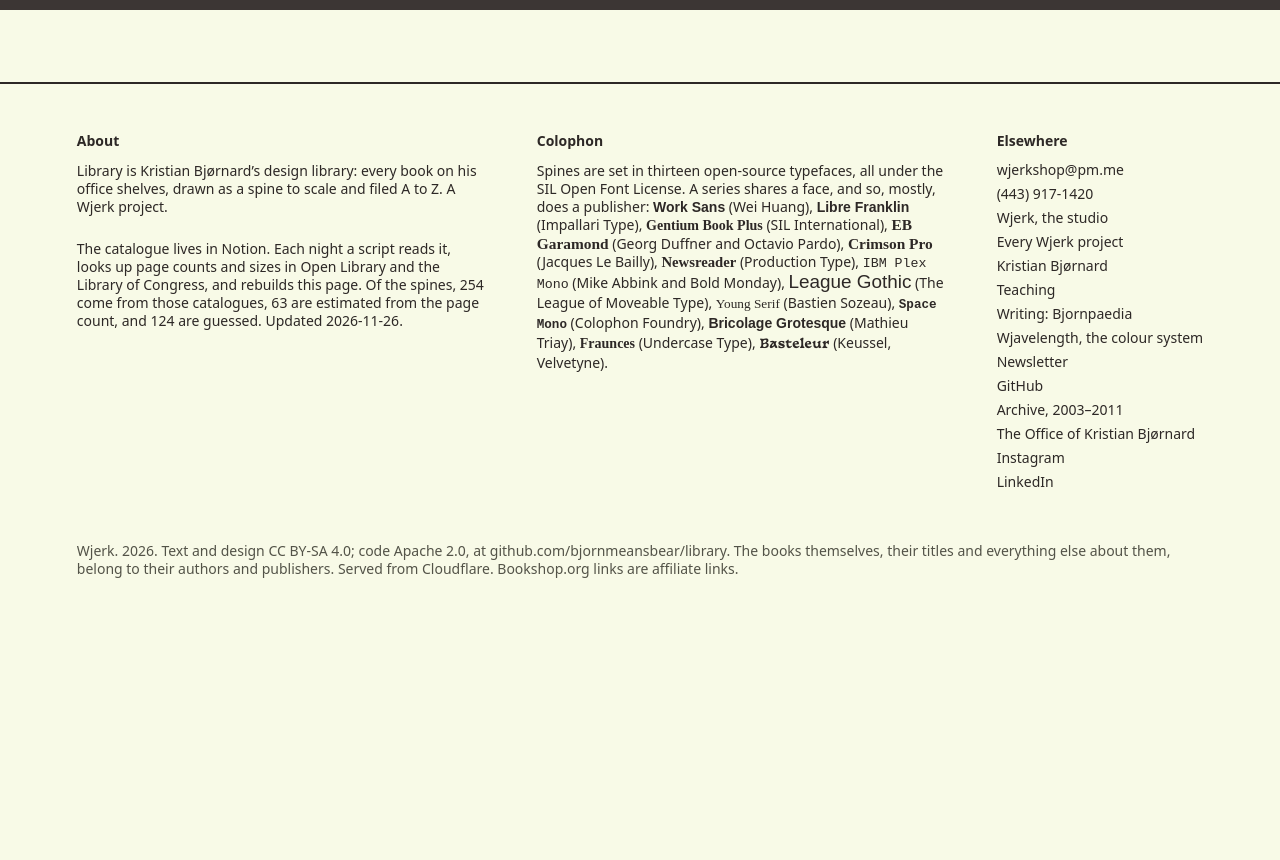
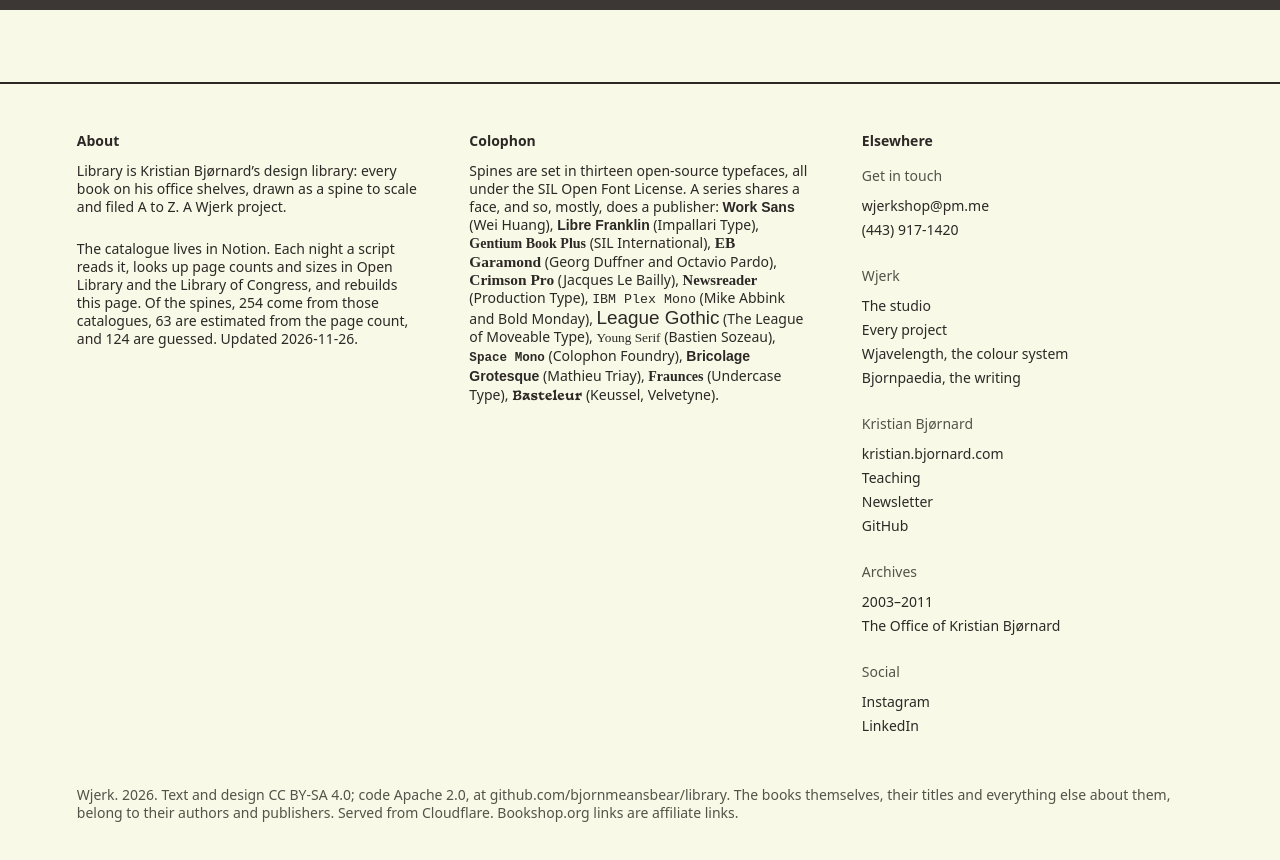
Before and after one commit to bjornmeansbear/library, a SvelteKit app: page / in a window 1280 px wide. Shown: the part 8120-8980 px from the top of the page. Before the commit the page ends 8770 px from the top, so only its background shows below. Built offline with nearby package versions, Linux system fonts and the light colour scheme.

Commit message:
Footer: Elsewhere grouped (get in touch, Wjerk, Kristian, archives, social); three equal columns

```diff
--- a/src/routes/+page.svelte
+++ b/src/routes/+page.svelte
@@ -113,21 +113,32 @@
 	];
 
 	// Where else to find Kristian and Wjerk: the list on kristian.bjornard.com.
-	const elsewhere = [
+	// Grouped, so the column reads as a few kinds of place, not one long list.
+	const elsewhere: [string, [string, string][]][] = [
+		['Get in touch', [
 			['wjerkshop@pm.me', 'mailto:wjerkshop@pm.me'],
-		['(443) 917-1420', 'tel:+14439171420'],
-		['Wjerk, the studio', 'https://a.wjerk.shop/'],
-		['Every Wjerk project', 'https://a.wjerk.shop/works'],
-		['Kristian Bjørnard', 'https://kristian.bjornard.com/'],
+			['(443) 917-1420', 'tel:+14439171420']
+		]],
+		['Wjerk', [
+			['The studio', 'https://a.wjerk.shop/'],
+			['Every project', 'https://a.wjerk.shop/works'],
+			['Wjavelength, the colour system', 'https://wjavelength.wjerk.shop/'],
+			['Bjornpaedia, the writing', 'https://bjornpaedia.wjerk.shop/']
+		]],
+		['Kristian Bjørnard', [
+			['kristian.bjornard.com', 'https://kristian.bjornard.com/'],
 			['Teaching', 'https://teaching.kristianbjornard.com/'],
-		['Writing: Bjornpaedia', 'https://bjornpaedia.wjerk.shop/'],
-		['Wjavelength, the colour system', 'https://wjavelength.wjerk.shop/'],
 			['Newsletter', 'https://buttondown.com/bjornmeansbear'],
-		['GitHub', 'https://github.com/bjornmeansbear'],
-		['Archive, 2003–2011', 'https://archive.wjerk.shop/'],
-		['The Office of Kristian Bjørnard', 'https://www.ookb.co/'],
+			['GitHub', 'https://github.com/bjornmeansbear']
+		]],
+		['Archives', [
+			['2003–2011', 'https://archive.wjerk.shop/'],
+			['The Office of Kristian Bjørnard', 'https://www.ookb.co/']
+		]],
+		['Social', [
 			['Instagram', 'https://www.instagram.com/bjornmeansbear'],
 			['LinkedIn', 'https://www.linkedin.com/in/kristian-bjornard-367561259']
+		]]
 	];
 
 	const sized = books.reduce(
@@ -233,7 +244,7 @@
      colophon, then everywhere else (the same list as kristian.bjornard.com),
      then the small print. -->
 <footer class="site-footer px-[clamp(1.5rem,6vw,6rem)] pt-8 pb-12 text-sm">
-	<div class="grid gap-x-[clamp(2rem,4vw,4rem)] gap-y-8 min-[40rem]:grid-cols-2 min-[64rem]:grid-cols-[1fr_1fr_auto]">
+	<div class="grid gap-x-[clamp(2rem,4vw,4rem)] gap-y-8 min-[40rem]:grid-cols-2 min-[64rem]:grid-cols-3">
 		<div class="max-w-[40rem]">
 			<h2 class="m-0 text-sm">About</h2>
 			<p class="mt-2 mb-0">
@@ -261,13 +272,20 @@
 			</p>
 		</div>
 
-		<div>
+		<div class="min-[40rem]:col-span-2 min-[64rem]:col-span-1">
 			<h2 class="m-0 text-sm">Elsewhere</h2>
-			<ul class="elsewhere">
-				{#each elsewhere as [label, href] (href)}
+			<div class="elsewhere">
+				{#each elsewhere as [group, links] (group)}
+					<section>
+						<h3>{group}</h3>
+						<ul>
+							{#each links as [label, href] (href)}
 								<li><a {href}>{label}</a></li>
 							{/each}
 						</ul>
+					</section>
+				{/each}
+			</div>
 		</div>
 	</div>
 
--- a/src/routes/layout.css
+++ b/src/routes/layout.css
@@ -328,9 +328,23 @@ a:hover {
 .site-footer {
 	border-top: 2px solid var(--color-text);
 }
+/* Elsewhere: a few small groups, each under a muted label, two groups
+   across where the column has room. */
 .elsewhere {
+	display: grid;
+	grid-template-columns: repeat(auto-fill, minmax(11rem, 1fr));
+	gap: 1rem 2rem;
+	margin-top: 0.5rem;
+}
+.elsewhere h3 {
+	margin: 0;
+	font-size: inherit;
+	font-weight: 400;
+	color: var(--color-text-muted);
+}
+.elsewhere ul {
 	list-style: none;
-	margin: 0.5rem 0 0;
+	margin: 0;
 	padding: 0;
 }
 .elsewhere a {
```
Lines whose indentation alone changed are shown as unchanged.
